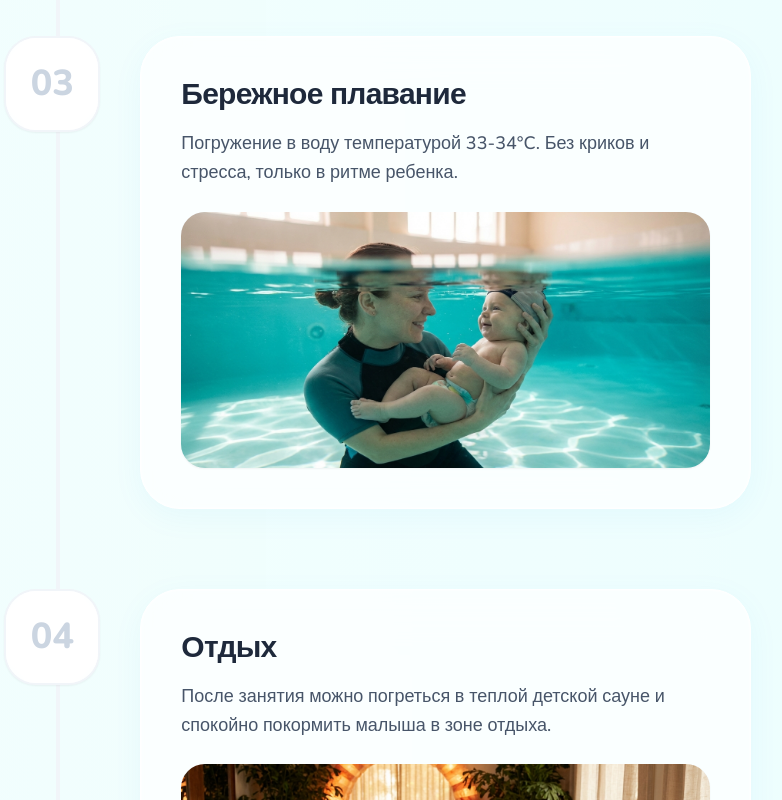
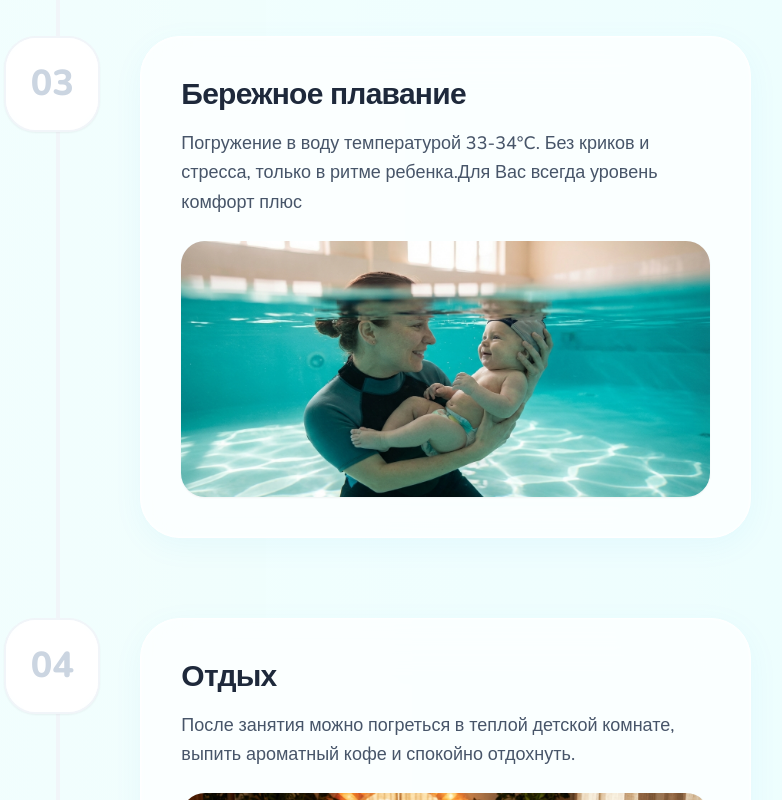
Before and after one commit to peexthree/Akulenok, a Next.js app: page / in a window 1280 px wide. Shown: the part 4020-4820 px from the top of the page, without its empty margins (497-1279 px from the left). Built offline with nearby package versions, Linux system fonts and the light colour scheme.

Commit message:
Update JourneyTimeline.js

```diff
--- a/components/JourneyTimeline.js
+++ b/components/JourneyTimeline.js
@@ -19,13 +19,13 @@ const steps = [
   {
     num: "03",
     title: "Бережное плавание",
-    desc: "Погружение в воду температурой 33-34°C. Без криков и стресса, только в ритме ребенка.",
+    desc: "Погружение в воду температурой 33-34°C. Без криков и стресса, только в ритме ребенка.Для Вас всегда уровень комфорт плюс ",
     img: "/img/gallery/gallery-04.jpeg"
   },
   {
     num: "04",
     title: "Отдых",
-    desc: "После занятия можно погреться в теплой детской сауне и спокойно покормить малыша в зоне отдыха.",
+    desc: "После занятия можно погреться в теплой детской комнате, выпить ароматный кофе и спокойно отдохнуть.",
     img: "/img/gallery/gallery-05.jpeg"
   }
 ];
```
